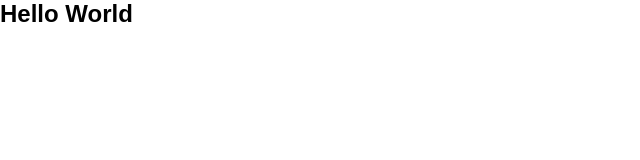
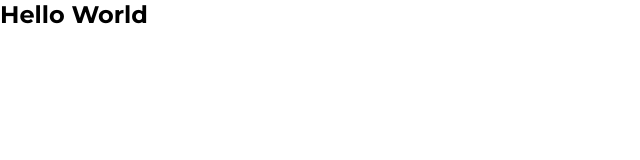
Before and after one commit to 1991Pawel/reactapp, a React (Create React App) app: page / in a window 1280 px wide. Shown: the top 160 px of the page, without its empty margins (0-640 px from the left). Built offline with nearby package versions, Linux system fonts and the light colour scheme.

Commit message:
add font, basic styles

```diff
--- a/src/index.css
+++ b/src/index.css
@@ -1,9 +1,14 @@
+
+@import url('https://fonts.googleapis.com/css2?family=Montserrat:wght@500;600;700&display=swap');
 *, *::before, *::after {
   box-sizing: border-box;
-  -webkit-font-smoothing: antialiased;
-  -moz-osx-font-smoothing: grayscale;
   margin:0;
   padding:0;
+}
+
+:root {
+  --randomColor: #231f20;
+
 }
 
 html {
@@ -12,6 +17,14 @@
 
 body {
   font-size: 1.6rem;
-  font-family: 'Poppins', sans-serif;
+  font-family: 'Montserrat', sans-serif;
 
 }
+
+html,
+a,
+p,
+li {
+  -webkit-font-smoothing: antialiased;
+  -moz-osx-font-smoothing: grayscale;
+}
```
